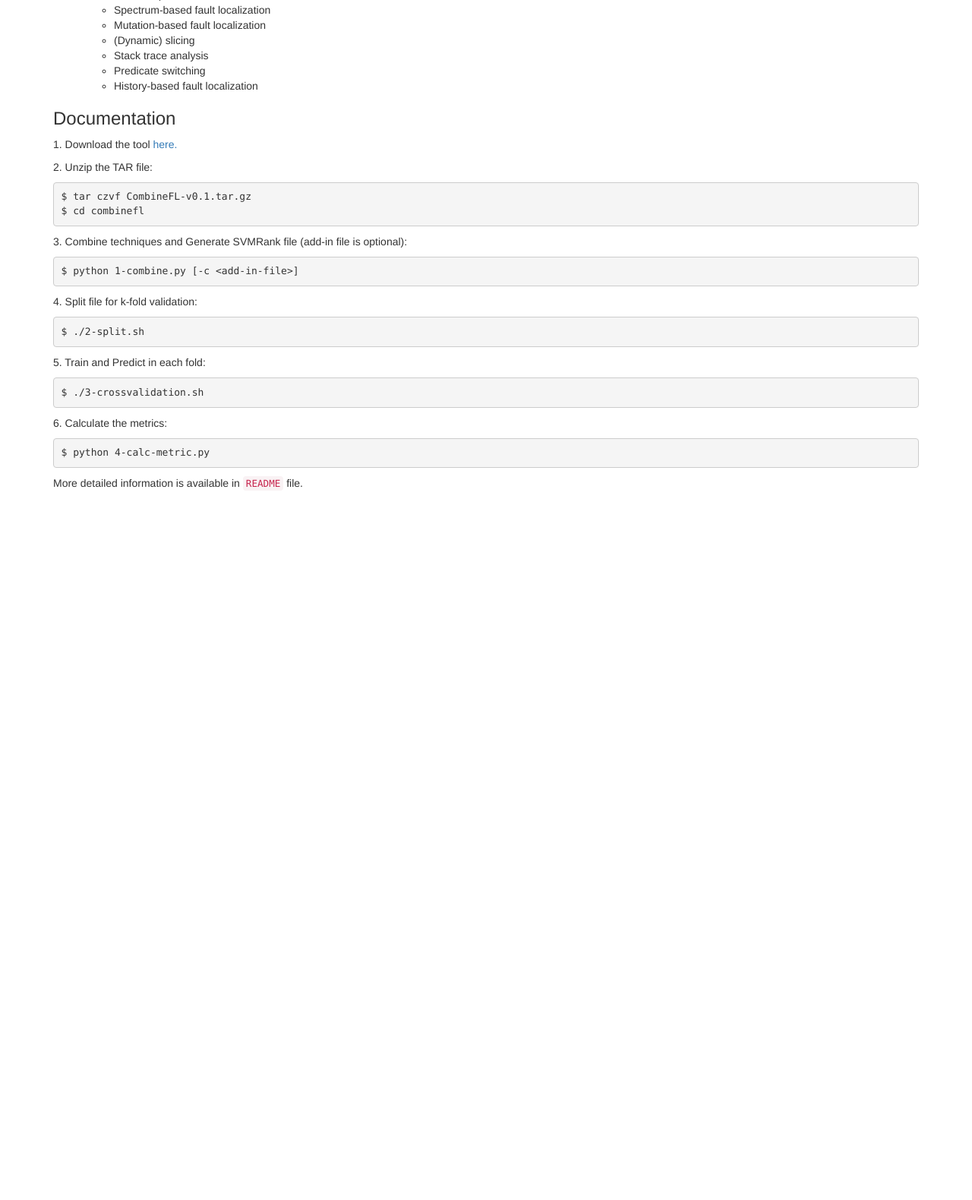
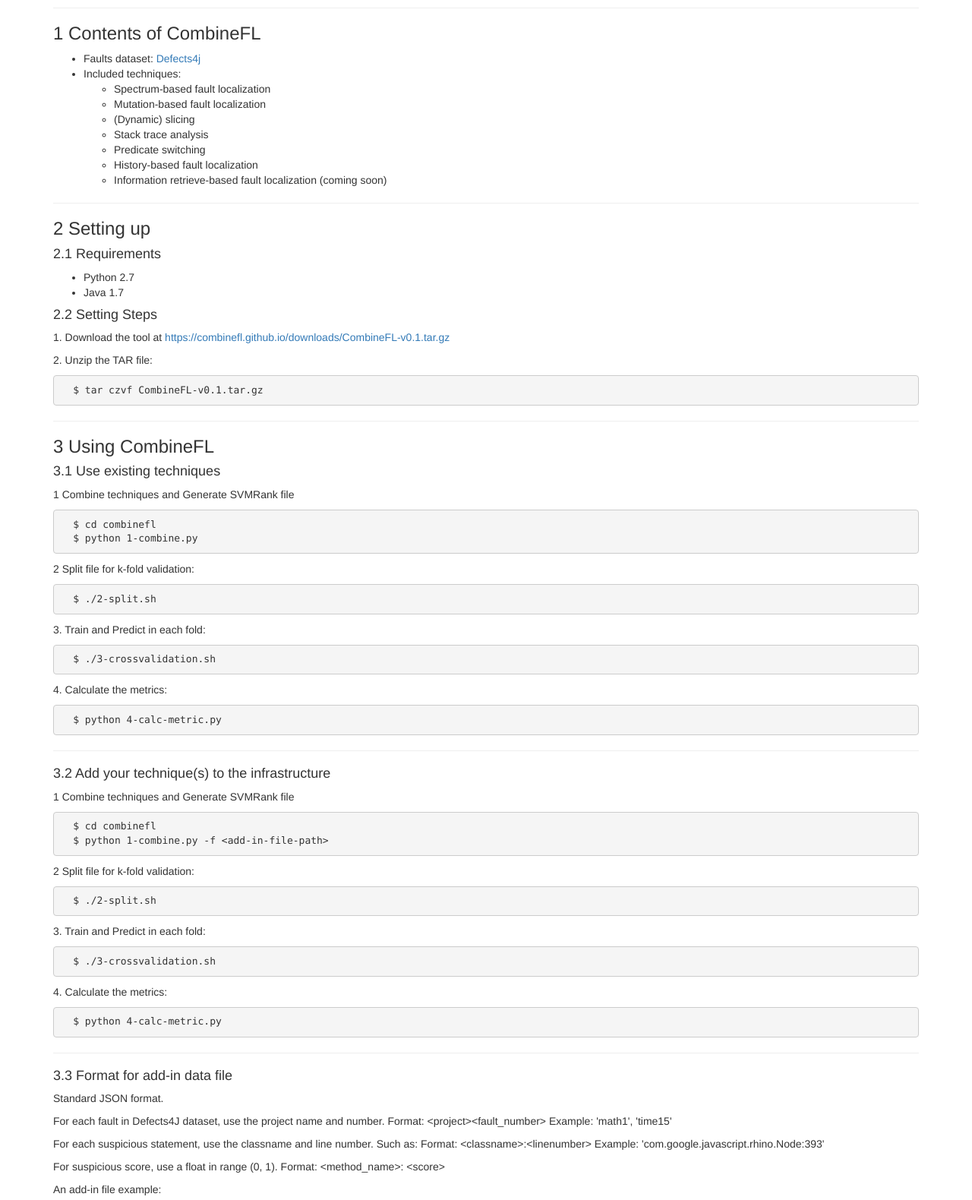
Before and after one commit to CombineFL/combinefl.github.io, a plain HTML site: page index.html in a window 1280 px wide. Shown: the part 325-1905 px from the top of the page at 76% size. Before the commit the page ends 981 px from the top, so only its background shows below. Drawn offline with Linux system fonts and the light colour scheme.

Commit message:
update details

```diff
--- a/index.html
+++ b/index.html
@@ -25,9 +25,12 @@
         <!-- <h3>An infrastructure for evaluating and combining fault localization techniques.</h3> -->
       </div>
 
+      <h2>CombineFL - version 0.1</h2>
+      <p> CombineFL is an infrastructure for evaluating and combining fault
+localization techniques for developers and researches.</p>
+<hr>
+      <h3> 1 Contents of CombineFL </h3>
 
-      <h3>An infrastructure for evaluating and combining fault localization techniques.</h3>
-      <p>
         <ul>
           <li> Faults dataset: <a href="https://github.com/rjust/defects4j">Defects4j</a> </li>
           <li> Included techniques:
@@ -38,38 +41,121 @@
               <li>Stack trace analysis</li>
               <li>Predicate switching</li>
               <li>History-based fault localization</li>
+              <li>Information retrieve-based fault localization (coming soon)</li>
             </ul>
           </li>
         </ul>
+<hr>
+      <h3> 2 Setting up </h3>
+      <h4> 2.1 Requirements </h4>
+      <p>
+      <ul>
+        <li> Python 2.7 </li>
+        <li> Java 1.7 </li>
+      </ul>
       </p>
-
-      <h3> Documentation </h3>
-<p> 1. Download the tool <a href="downloads/CombineFL-v0.1.tar.gz">here.</a>
+      <h4> 2.2 Setting Steps </h4>
+<p> 1. Download the tool at <a href="downloads/CombineFL-v0.1.tar.gz">https://combinefl.github.io/downloads/CombineFL-v0.1.tar.gz</a>
 <p> 2. Unzip the TAR file:
 <pre>
-$ tar czvf CombineFL-v0.1.tar.gz
-$ cd combinefl
+  $ tar czvf CombineFL-v0.1.tar.gz
 </pre></p>
-<p> 3. Combine techniques and Generate SVMRank file (add-in file is optional):
+
+<hr>
+<h3> 3 Using CombineFL </h3>
+
+<h4>3.1 Use existing techniques</h4>
+<p>1 Combine techniques and Generate SVMRank file
 <pre>
-$ python 1-combine.py [-c &lt;add-in-file&gt;]
+  $ cd combinefl
+  $ python 1-combine.py
 </pre>
 </p>
-<p> 4. Split file for k-fold validation:
+
+<p>2 Split file for k-fold validation:
 <pre>
-$ ./2-split.sh
+  $ ./2-split.sh
 </pre>
 </p>
-<p> 5. Train and Predict in each fold:
+
+<p> 3. Train and Predict in each fold:
 <pre>
-$ ./3-crossvalidation.sh
+  $ ./3-crossvalidation.sh
 </pre>
 </p>
-<p> 6. Calculate the metrics:
+
+<p> 4. Calculate the metrics:
 <pre>
-$ python 4-calc-metric.py
+  $ python 4-calc-metric.py
 </pre>
 </p>
+
+<hr>
+<h4>3.2 Add your technique(s) to the infrastructure</h4>
+<p>1 Combine techniques and Generate SVMRank file
+<pre>
+  $ cd combinefl
+  $ python 1-combine.py -f &lt;add-in-file-path&gt;
+</pre>
+</p>
+
+<p>2 Split file for k-fold validation:
+<pre>
+  $ ./2-split.sh
+</pre>
+</p>
+
+<p> 3. Train and Predict in each fold:
+<pre>
+  $ ./3-crossvalidation.sh
+</pre>
+</p>
+
+<p> 4. Calculate the metrics:
+<pre>
+  $ python 4-calc-metric.py
+</pre>
+</p>
+
+<hr>
+
+<h4>3.3 Format for add-in data file</h4>
+
+<p> Standard JSON format. </p>
+
+<p>For each fault in Defects4J dataset, use the project name and number.
+        Format: &lt;project&gt;&lt;fault_number&gt;  Example: 'math1', 'time15'</p>
+
+<p>
+    For each suspicious statement, use the classname and line number. Such as:
+        Format: &lt;classname&gt;:&lt;linenumber&gt; Example: 'com.google.javascript.rhino.Node:393'</p>
+
+<p>
+    For suspicious score, use a float in range (0, 1).
+        Format: &lt;method_name&gt;: &lt;score&gt;</p>
+
+<p> An add-in file example: </p>
+<pre>
+{
+  "math1": {
+    "org.apache.commons.math3.exception.util.LocalizedFormats:95": {
+      "new_method1": 0.2,
+      "new_method2": 0.5
+    },
+    "org.apache.commoms.math3.fraction.BigFraction:90": {
+      "new_method1": 0.6,
+      "new_method2": 0.1
+    }
+  },
+  "time8": {
+    "org.joda.time.tz.ZoneInfoProvider:201": {
+      "new_method1": 0.1,
+      "new_method2": 0.3
+    }
+  }
+}
+</pre>
+<hr>
 <p>More detailed information is available in <code>README</code> file.</p>
     </div>
   </body>
```
